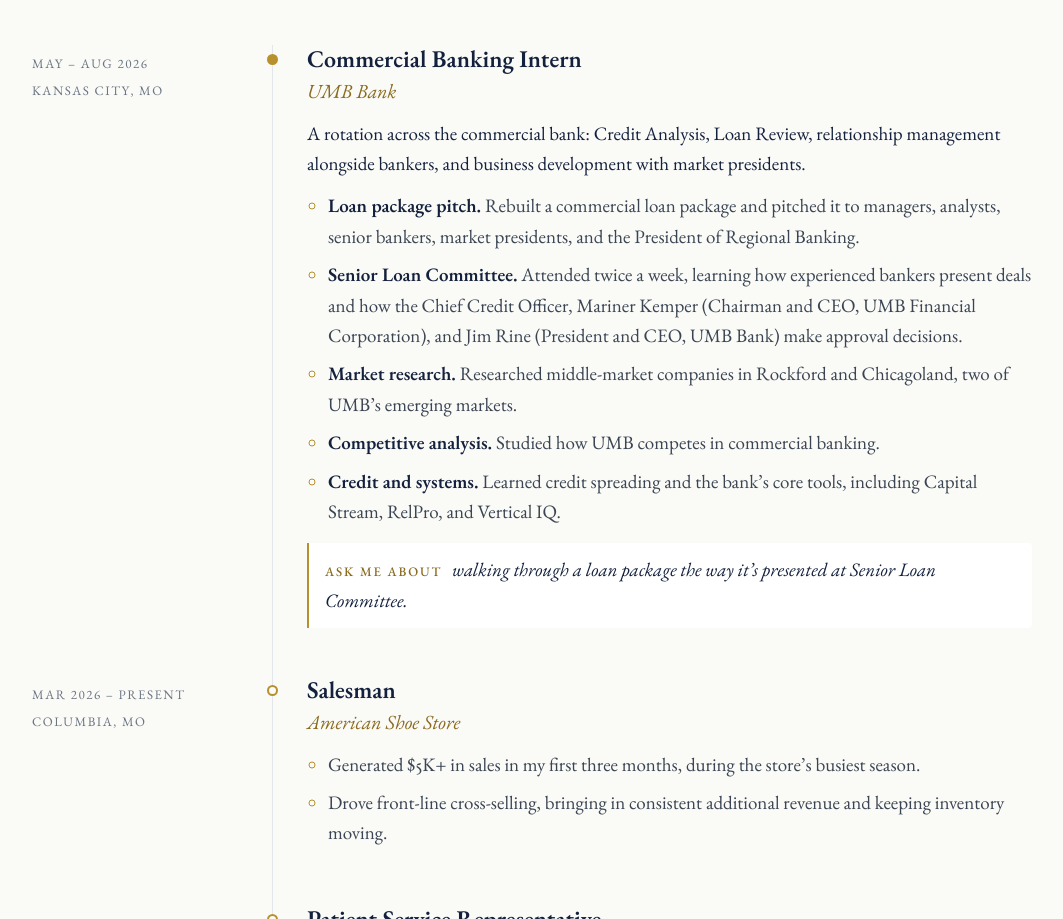
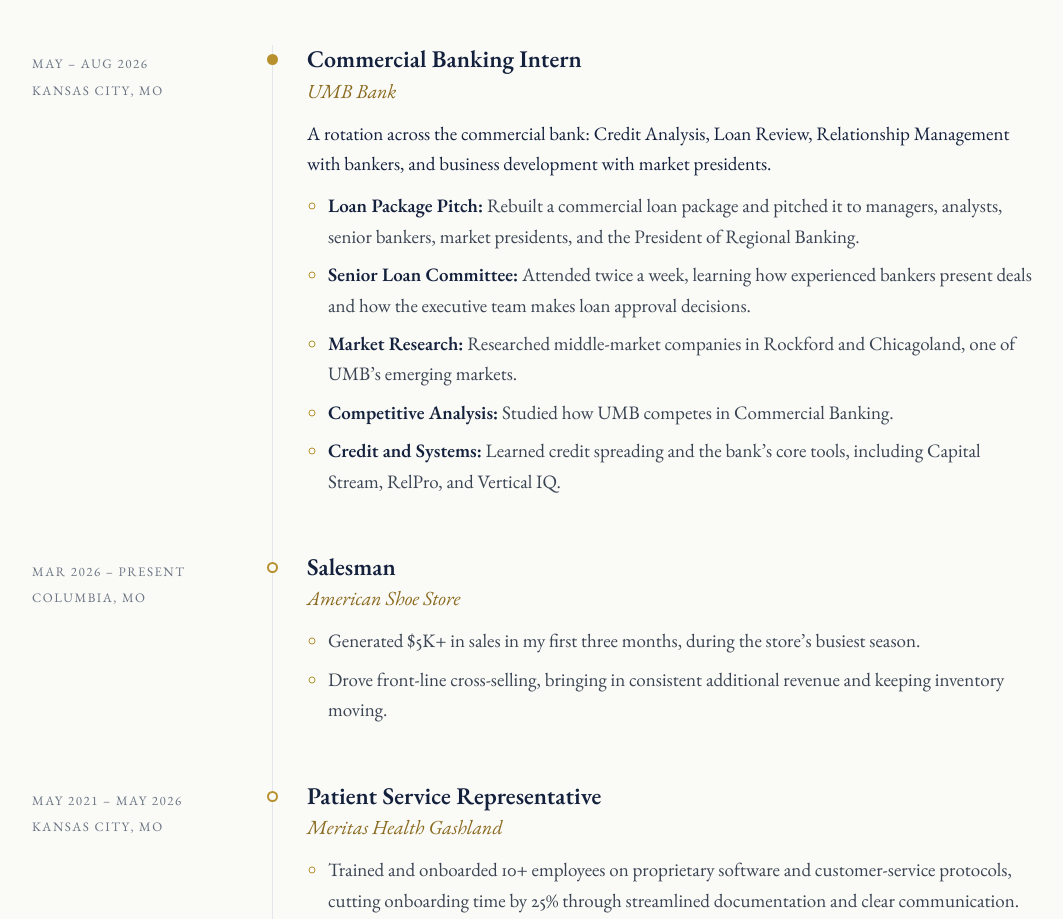
Before and after one commit to georgeranes/Website, a plain HTML site: page index.html in a window 1280 px wide. Shown: the part 1973-2892 px from the top of the page, without its empty margins (108-1171 px from the left). Drawn offline with nearby package versions, Linux system fonts and the light colour scheme.

Commit message:
UMB entry: George's revised wording; remove ask-me-about note

```diff
--- a/css/style.css
+++ b/css/style.css
@@ -186,15 +186,6 @@
 .role ul { padding-left: 1.1em; }
 .role li { margin-bottom: 8px; }
 .role li strong { color: var(--ink); font-weight: 600; }
-.role .ask {                              /* "Ask me about" talking point under a role */
-  margin: 16px 0 0; padding: 12px 16px; background: var(--surface);
-  border-left: 2px solid var(--gold); border-radius: 0 var(--radius) var(--radius) 0;
-  font-style: italic; color: var(--ink);
-}
-.role .ask span {
-  font-style: normal; font-variant-caps: all-small-caps; letter-spacing: .1em;
-  color: var(--gold-dark); margin-right: 6px; font-weight: 500;
-}
 .role li::marker { color: var(--gold); }
 
 .cards { display: grid; grid-template-columns: repeat(auto-fit, minmax(280px, 1fr)); gap: 20px; }
--- a/index.html
+++ b/index.html
@@ -16,7 +16,7 @@
   <link rel="stylesheet" href="https://fonts.googleapis.com/css2?family=EB+Garamond:ital,wght@0,400;0,500;0,600;1,400&display=swap">
   <link rel="stylesheet" href="https://fonts.googleapis.com/css2?family=Noto+Serif+SC:wght@500&text=%E4%B8%AD%E6%96%87&display=swap">
   <!-- The ?v= number makes browsers fetch fresh files; bump it whenever style.css or main.js changes. -->
-  <link rel="stylesheet" href="css/style.css?v=6">
+  <link rel="stylesheet" href="css/style.css?v=7">
   <script>document.documentElement.classList.add("js");</script>
 </head>
 <body>
@@ -114,15 +114,14 @@
           <div>
             <h3>Commercial Banking Intern</h3>
             <p class="org">UMB Bank</p>
-            <p class="summary">A rotation across the commercial bank: Credit Analysis, Loan Review, relationship management alongside bankers, and business development with market presidents.</p>
+            <p class="summary">A rotation across the commercial bank: Credit Analysis, Loan Review, Relationship Management with bankers, and business development with market presidents.</p>
             <ul>
-              <li><strong>Loan package pitch.</strong> Rebuilt a commercial loan package and pitched it to managers, analysts, senior bankers, market presidents, and the President of Regional Banking.</li>
-              <li><strong>Senior Loan Committee.</strong> Attended twice a week, learning how experienced bankers present deals and how the Chief Credit Officer, Mariner Kemper (Chairman and CEO, UMB Financial Corporation), and Jim Rine (President and CEO, UMB Bank) make approval decisions.</li>
-              <li><strong>Market research.</strong> Researched middle-market companies in Rockford and Chicagoland, two of UMB’s emerging markets.</li>
-              <li><strong>Competitive analysis.</strong> Studied how UMB competes in commercial banking.</li>
-              <li><strong>Credit and systems.</strong> Learned credit spreading and the bank’s core tools, including Capital Stream, RelPro, and Vertical IQ.</li>
+              <li><strong>Loan Package Pitch:</strong> Rebuilt a commercial loan package and pitched it to managers, analysts, senior bankers, market presidents, and the President of Regional Banking.</li>
+              <li><strong>Senior Loan Committee:</strong> Attended twice a week, learning how experienced bankers present deals and how the executive team makes loan approval decisions.</li>
+              <li><strong>Market Research:</strong> Researched middle-market companies in Rockford and Chicagoland, one of UMB’s emerging markets.</li>
+              <li><strong>Competitive Analysis:</strong> Studied how UMB competes in Commercial Banking.</li>
+              <li><strong>Credit and Systems:</strong> Learned credit spreading and the bank’s core tools, including Capital Stream, RelPro, and Vertical IQ.</li>
             </ul>
-            <p class="ask"><span>Ask me about</span> walking through a loan package the way it’s presented at Senior Loan Committee.</p>
           </div>
         </li>
 
```
